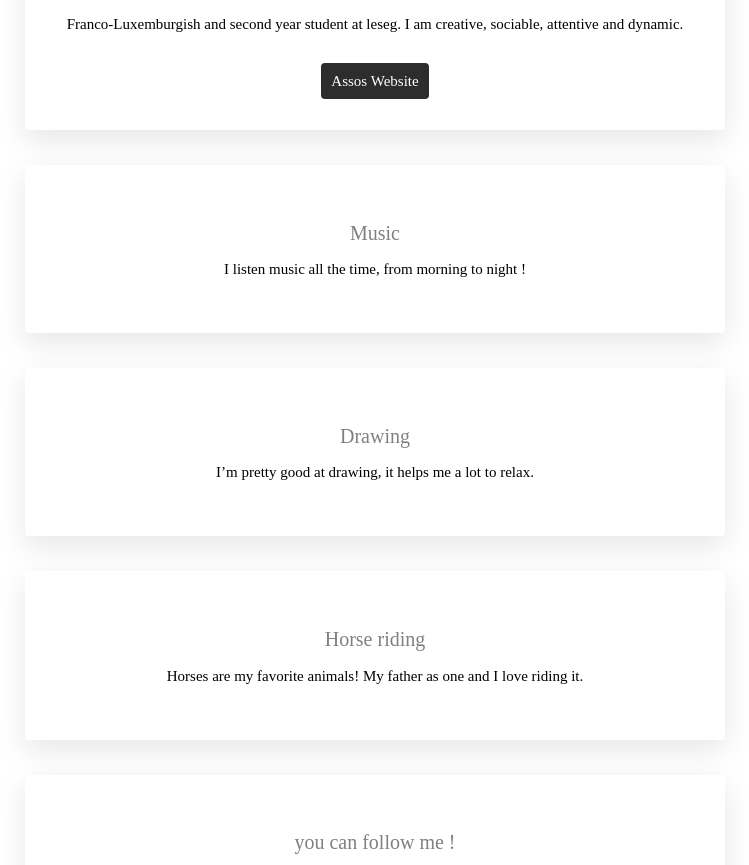
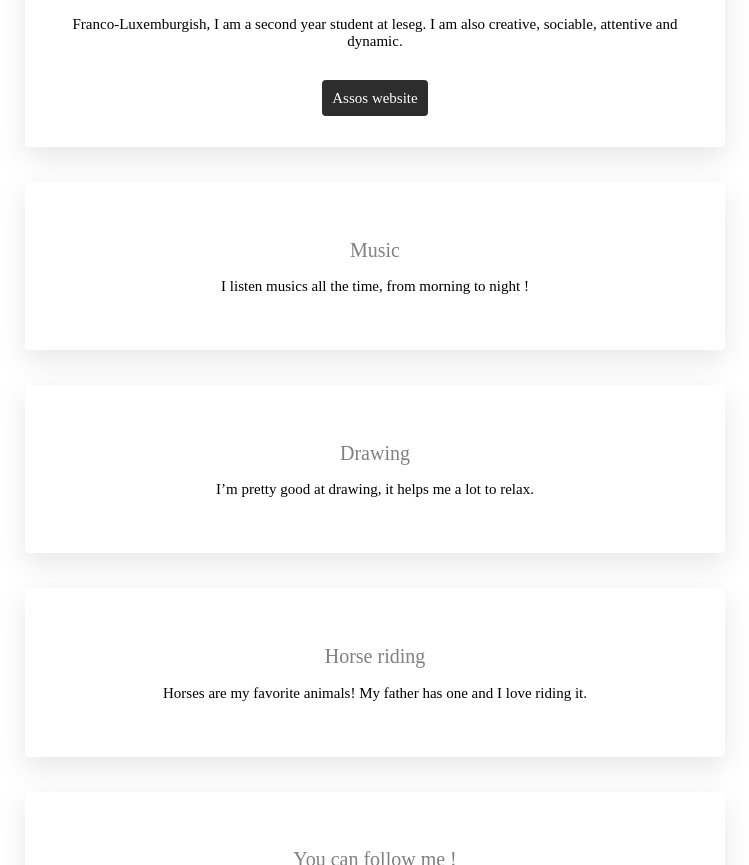
Before and after one commit to louise545/myprofile, a plain HTML site: page index.html in a window 1280 px wide. Shown: the part 322-1187 px from the top of the page, without its empty margins (265-1014 px from the left). Drawn offline with Linux system fonts and the light colour scheme.

Commit message:
Update index.html

```diff
--- a/index.html
+++ b/index.html
@@ -17,14 +17,14 @@
       <h1>Hello, I'm Louise Aucher</h1>
       <img src="Profile.jpg" class="img-profile" alt="photo of myself">
       <p>
-        Franco-Luxemburgish and second year student at leseg. I am creative, sociable, attentive and dynamic.
+        Franco-Luxemburgish, I am a second year student at leseg. I am also creative, sociable, attentive and dynamic.
       </p>
-      <a href="https://www.asos.com/fr/" class="asos" target="_blank" >Assos Website</a>
+      <a href="https://www.asos.com/fr/" class="asos" target="_blank" >Assos website</a>
     </div>
 
     <div class="card-white">
       <h2>Music</h2>
-      <p>I listen music all the time, from morning to night !
+      <p>I listen musics all the time, from morning to night !
       </p></div>
 
     <div class="card-white">
@@ -33,10 +33,10 @@
 
     <div class="card-white">
       <h2>Horse riding</h2>
-      <p>Horses are my favorite animals! My father as one and I love riding it.</p></div>
+      <p>Horses are my favorite animals! My father has one and I love riding it.</p></div>
 
     <div class="card-white">
-      <h2>you can follow me !</h2>
+      <h2>You can follow me !</h2>
       <ul class="list-inline">
         <li>
           <a href="https://www.linkedin.com/in/louise-aucher-a080061ba/" target="_blank">
```
